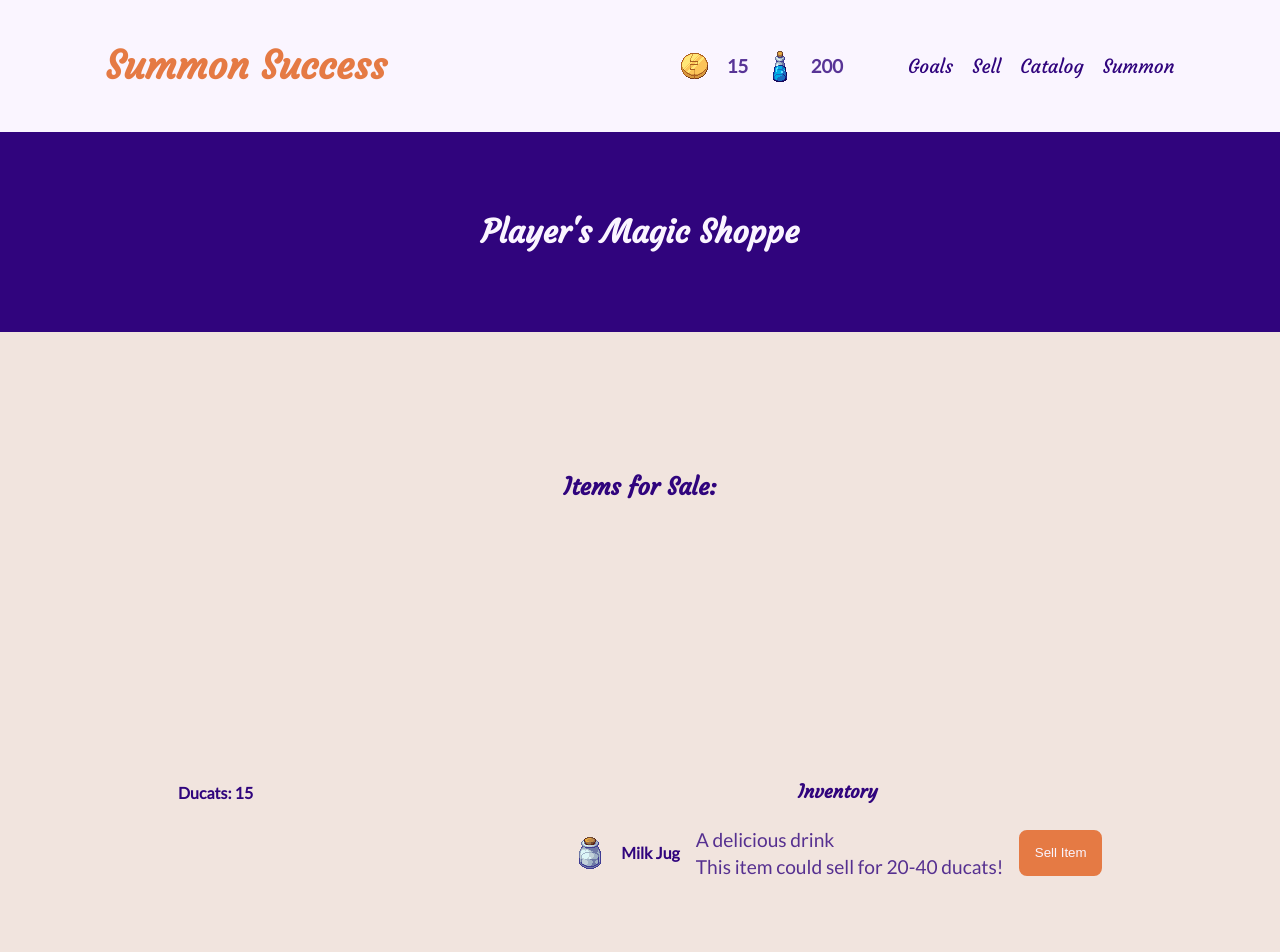
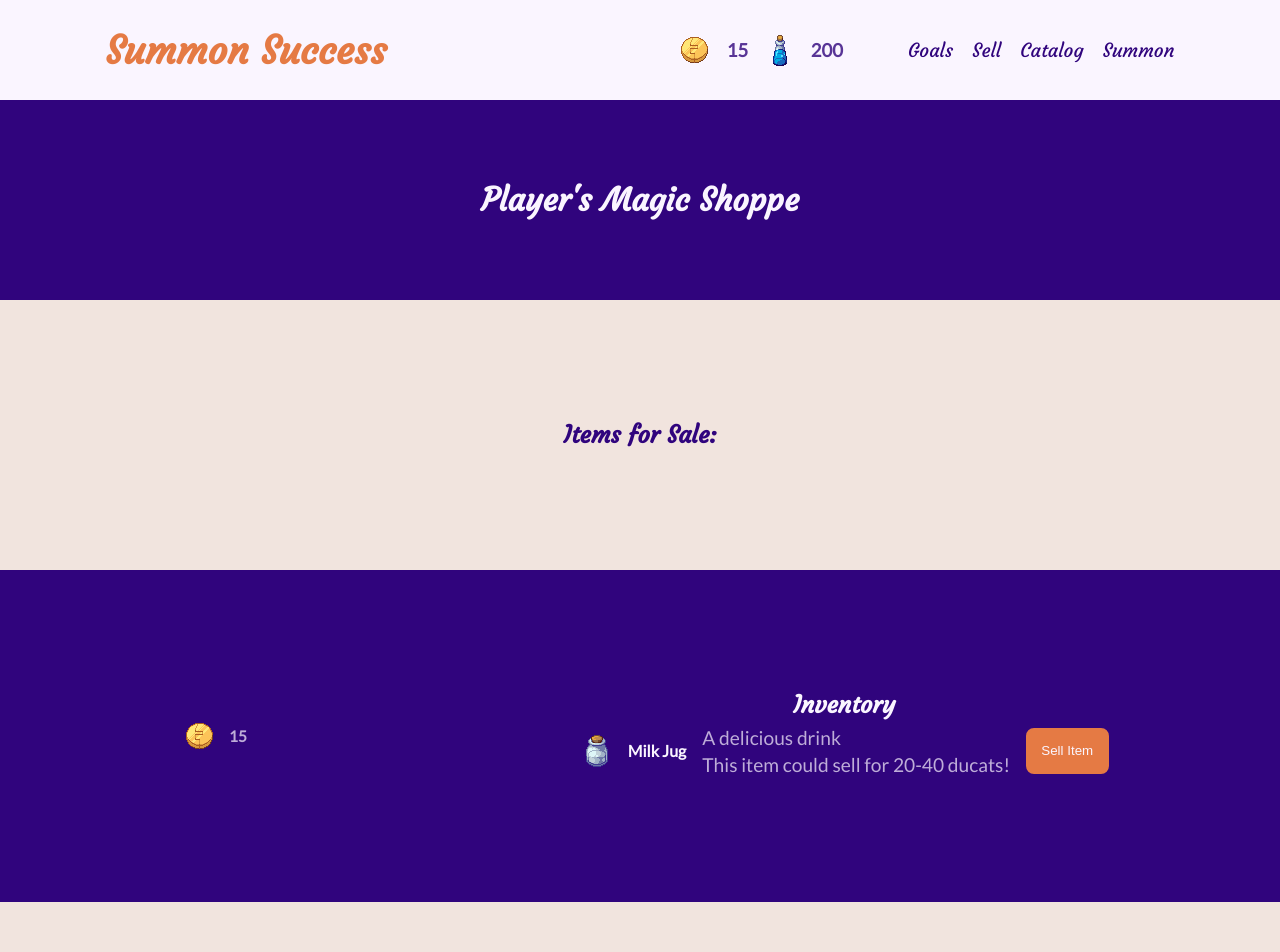
Before and after one commit to cmarsh27/chromemagic, a React (Create React App) app: page /shop in a window 1280 px wide. Shown: the top 952 px of the page. Built offline with nearby package versions, Linux system fonts and the light colour scheme.

Commit message:
more shop styling

```diff
--- a/src/index.css
+++ b/src/index.css
@@ -24,6 +24,7 @@ body {
 
 h1,h2,h3{
   font-family: 'Courgette', cursive;
+  margin:0;
 }
 h1{
   font-size: 2em;
@@ -112,14 +113,23 @@ a{
 }
 
 .shoppe-stock{
-  display: flex;;
+  display: flex;
 }
+
 .shop-item{
   width: 15vw;
-  background:rgba(91, 46, 107, 0.1);
+  background:rgba(255, 255, 255, 0.5);
   border-radius: 2em;
   padding:2em 1em ;
   margin:2em;
+}
+
+.light{
+  background-color: var(--dark-color);
+  color: var(--light-color);
+}
+.light p {
+  opacity: 0.7;
 }
 
 .recipe-list{
@@ -247,7 +257,7 @@ section.dark.table-img{
   display: flex;
   align-items: center;
   justify-content: space-between;
-  padding: 0 5em;
+  padding: 2vh 5em;
   background-color: var(--light-color);
 }
 
--- a/src/pages/Shop/Shop.js
+++ b/src/pages/Shop/Shop.js
@@ -24,13 +24,15 @@ const Shop = ({ducats, modifyDucats, inventory, removeInventory, stock, addStock
           <ShoppeStock stock={stock}/>
 
         </section>
-        <section>
+        <section className='light'>
           <div className="divided">
-          <h4 className='description'>Ducats: {ducats} </h4>
-
+          <div className='currency-display'>
+                  <img src={require("../../Icons/puzzle.png")}></img>
+                  <p>{ducats}</p>
+          </div>
           <div>
 
-          <h3>Inventory</h3>
+          <h2>Inventory</h2>
           {inventory.map((item, index) =>
               <div key = {index} className="inventory-item">
                   <img src={require("../../Icons/" +  item.image)}></img>
```
